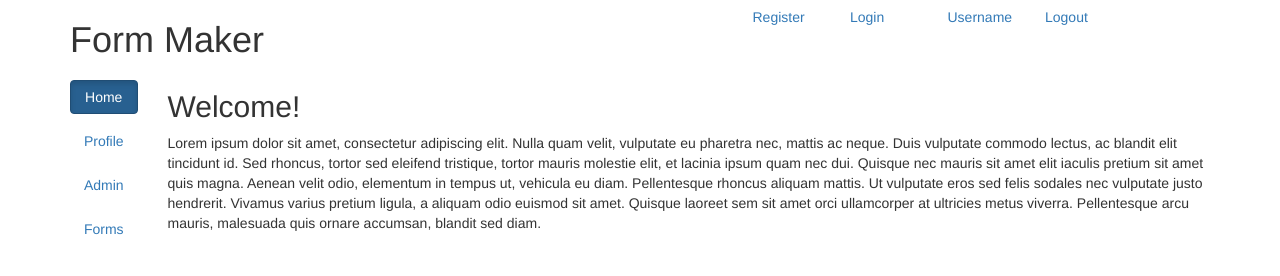
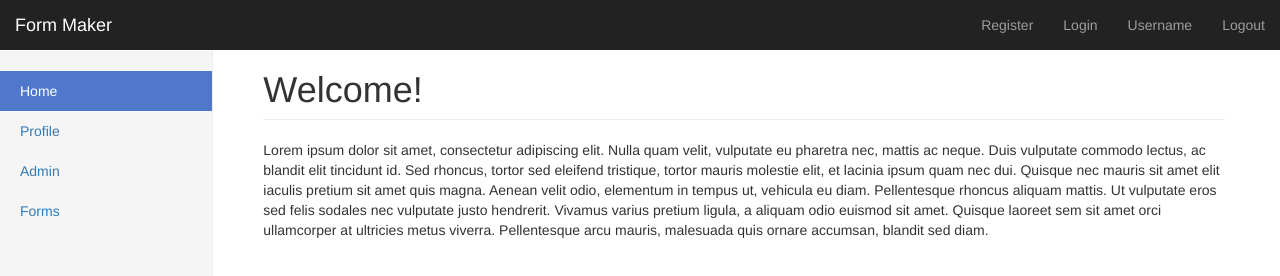
Before and after one commit to prinahar/WebDevSpring2016, a website: page public/assignment/home.html in a window 1280 px wide. Drawn offline with nearby package versions, Linux system fonts and the light colour scheme.

Commit message:
Form Maker v1.3   Modified home page to support dashboard template

```diff
--- a/public/assignment/home.html
+++ b/public/assignment/home.html
@@ -1,42 +1,46 @@
 <!DOCTYPE html>
 <html>
-
 <head>
+    <meta name="viewport" content="width=device-width, initial-scale=1">
     <title>Form Maker</title>
-
     <link href="https://maxcdn.bootstrapcdn.com/bootstrap/3.3.6/css/bootstrap.min.css" rel="stylesheet"/>
+    <link href="css/dashboard.css" rel="stylesheet"/>
 </head>
 <body>
-<div id="head" class="container">
-    <div class="row">
-        <div class="col-xs-7">
-            <h1> Form Maker </h1>
+<nav class="navbar navbar-inverse navbar-fixed-top">
+    <div class="container-fluid">
+        <div class="navbar-header">
+            <button type="button" class="navbar-toggle collapsed" data-toggle="collapse" data-target="#navbar" aria-expanded="false" aria-controls="navbar">
+                <span class="sr-only">Toggle navigation</span>
+                <span class="icon-bar"></span>
+                <span class="icon-bar"></span>
+                <span class="icon-bar"></span>
+            </button>
+            <a class="navbar-brand" href="#">Form Maker</a>
         </div>
-        <div class="col-xs-1">
-            <h5><a href='register.html'>Register</a></h5>
-        </div>
-        <div class="col-xs-1">
-            <h5><a href='login.html'>Login</a></h5>
-        </div>
-        <div class="col-xs-1">
-            <h5><a href='username.html'>Username</a></h5>
-        </div>
-        <div class="col-xs-1">
-            <h5><a href='logout.html'>Logout</a></h5>
+        <div id="navbar" class="navbar-collapse collapse">
+            <ul class="nav navbar-nav navbar-right">
+                <li><a href="register.html">Register</a></li>
+                <li><a href="login.html">Login</a></li>
+                <li><a href="username.html">Username</a></li>
+                <li><a href="logout.html">Logout</a></li>
+            </ul>
         </div>
     </div>
+</nav>
+<div class="container-fluid">
+    <div class="row">
+        <div class="col-sm-3 col-md-2 sidebar">
+            <ul class="nav nav-sidebar">
+                <li class="active"><a href='#'>Home<span class="sr-only">(current)</span></a></li>
+                <li><a href="profile.html">Profile</a></li>
+                <li><a href="admin.html">Admin</a></li>
+                <li><a href="forms.html">Forms</a></li>
+            </ul>
         </div>
-
-<div id="intro" class="container">
-    <div class="row">
-        <div class="col-xs-1">
-            <h5><a class="btn btn-primary btn-block active" href='home.html'>Home</a></h5>
-            <h5><a class="btn btn-block" href='profile.html'>Profile</a></h5>
-            <h5><a class="btn btn-block" href='admin.html'>Admin</a></h5>
-            <h5><a class="btn btn-block" href='forms.html'>Forms</a></h5>
-        </div>
-        <div class="col-xs-11">
-            <h2>Welcome!</h2>
+        <div class="container-fluid">
+            <div class="col-sm-9 col-sm-offset-3 col-md-10 col-md-offset-2 main">
+                <h1 class="page-header">Welcome!</h1>
                 <p>
                     Lorem ipsum dolor sit amet, consectetur adipiscing elit.
                     Nulla quam velit, vulputate eu pharetra nec, mattis ac neque. Duis vulputate commodo lectus, ac blandit elit tincidunt id.
```
Lines whose indentation alone changed are shown as unchanged.
